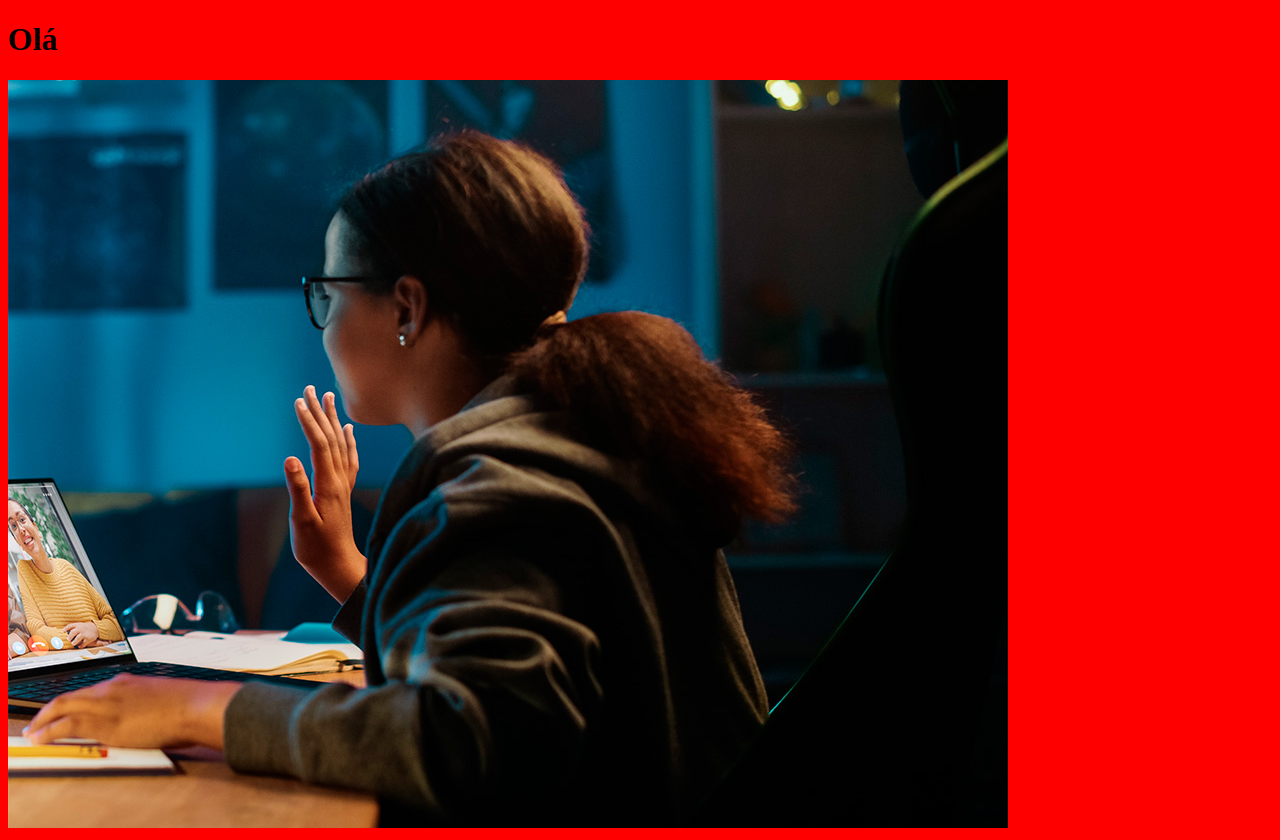
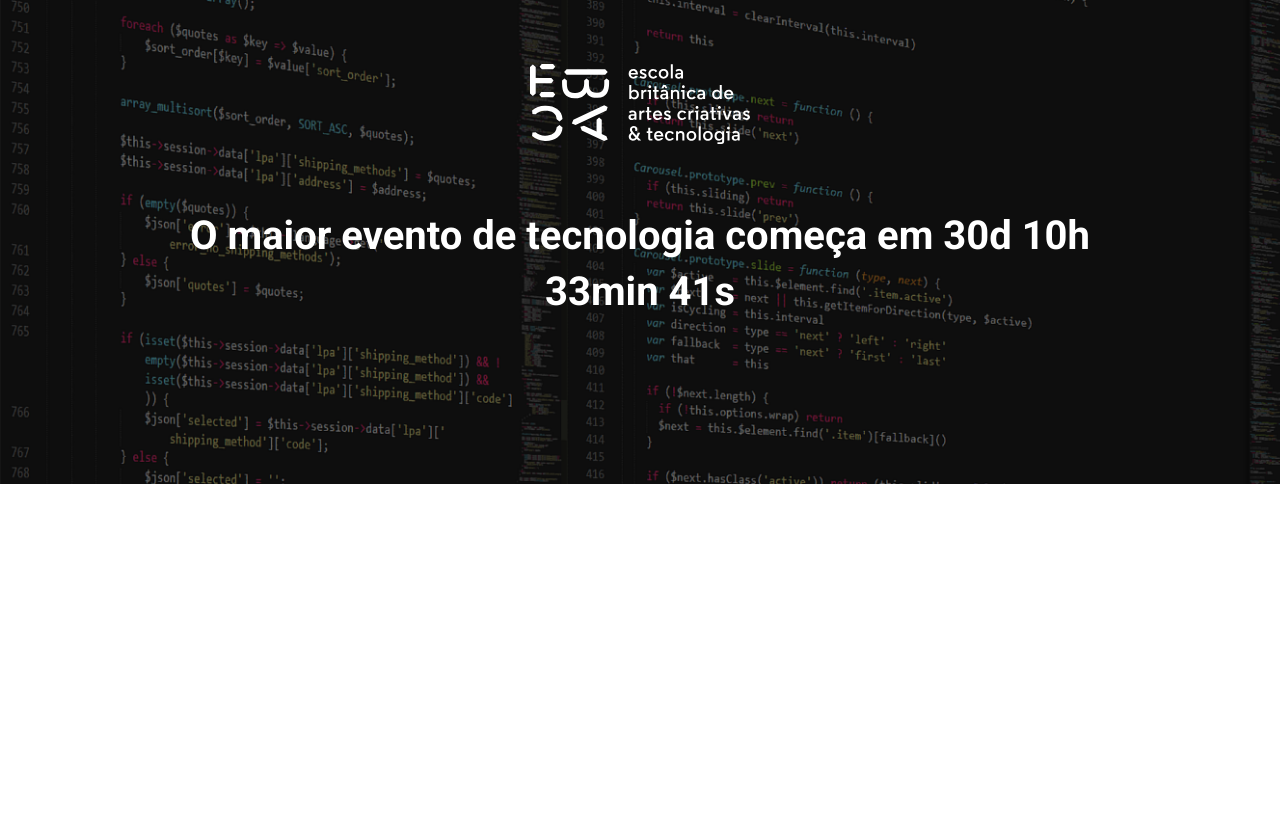
Before and after one commit to bayerpy/modulo_22, a website built with Parcel: page src/index.html in a window 1280 px wide. After the commit the page ends 800 px from the top, so only its background shows below. Built offline with nearby package versions, Linux system fonts and the light colour scheme.

Commit message:
criando o hero

```diff
--- a/src/index.html
+++ b/src/index.html
@@ -4,11 +4,22 @@
     <meta charset="UTF-8">
     <meta name="viewport" content="width=device-width, initial-scale=1.0">
     <title>Document</title>
+
+    <link rel="preconnect" href="https://fonts.googleapis.com">
+    <link rel="preconnect" href="https://fonts.gstatic.com" crossorigin>
+    <link href="https://fonts.googleapis.com/css2?family=Roboto:ital,wght@0,400;0,700;1,400;1,700&display=swap" rel="stylesheet">
+
     <link rel="stylesheet" href="styles/main.scss">
 </head>
 <body>
-    <h1>Olá</h1>
-    <img src="./images/backend.png" alt="">
+    <header class="hero">
+        <div class="container">
+            <img class="hero__logo" src="./images/ebac_logo.svg" alt="Ebac">
+            <p class="hero__text">
+                O maior evento de tecnologia começa em 30d 10h 33min 41s
+            </p>
+        </div>
+    </header>
     <script src="scripts/main.js"></script>
 </body>
 </html>
--- /dev/null
+++ b/src/styles/_hero.scss
@@ -0,0 +1,52 @@
+.hero {
+    padding-top: 64px;
+    padding-bottom: 100px;
+    background-image: url(../images/fundo.png);
+    background-repeat: no-repeat;
+    background-size: cover;
+    position: relative;
+
+    .container {
+        position: relative;
+    }
+
+    &::before {
+        position: absolute;
+        top: 0;
+        left: 0;
+        width: 100%;
+        height: 100%;
+        background-color: #000;
+        content: '';
+        opacity: 0.5;
+    }
+
+    &__text {
+        margin-top: 64px;
+        margin-bottom: 64px;
+        font-size: 40px;
+        line-height: 56px;
+        font-weight: 700;
+        text-align: center;
+    }
+
+    &__logo{
+        margin: 0 auto;
+        height: 80px;
+        display: block;
+    }
+
+    @media (max-width:640px) {
+        padding: 40px 0;
+
+        &__logo{
+            height: 40px;
+        }
+
+        &__text{
+            font-size: 22px;
+            line-height: 24px;
+            margin: 24px 0;
+        }
+    }
+}
--- a/src/styles/main.scss
+++ b/src/styles/main.scss
@@ -1,3 +1,24 @@
-body {
-    background-color: red;
+@use 'hero';
+
+* {
+    margin: 0;
+    padding: 0;
+    box-sizing: border-box;
+    font-family: Roboto, sans-serif;
+    color: #fff;
+
 }
+
+.container {
+    max-width: 960px;
+    width: 100%;
+    margin: 0 auto;
+
+    @media (max-width:640px) {
+        max-width: 80%;
+    }
+
+    @media (max-width: 920px) {
+        max-width: 90%;
+    }
+}
```
